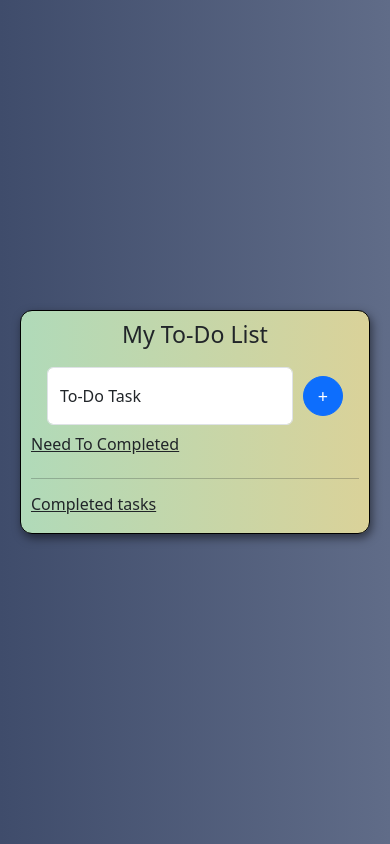
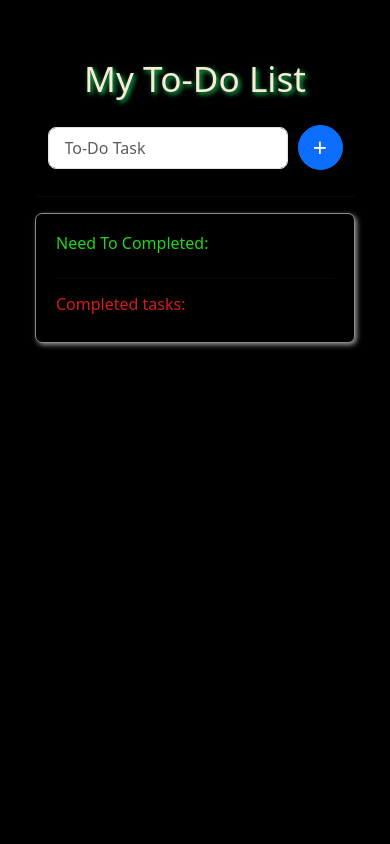
Before and after one commit to sumanthreddy217/To-Do-List, a React (Vite) app: page / in a window 390 px wide. Built offline with nearby package versions, Linux system fonts and the light colour scheme.

Commit message:
Changed UI v-2

```diff
--- a/src/App.css
+++ b/src/App.css
@@ -1,5 +1,6 @@
 .main-body {
-  background: linear-gradient(to right, #3f4c6b, #606c88);
+  /* background: linear-gradient(to right, #3f4c6b, #606c88); */
+  background: black;
   min-height: 100vh;
   padding: 20px;
 }
@@ -7,16 +8,19 @@
 .todo-list-mainDiv {
   width: 100%;
   max-width: 400px;
-  background: linear-gradient(to right, #B0DAB9, #DAD299);
+  /* background: linear-gradient(to right, #B0DAB9, #DAD299); */
+  background: black;
   border-radius: 12px;
   padding: 15px;
-  border: 1px solid black;
-  box-shadow: 2px 4px 10px #00000080;
+  border: 1px solid #ffffffc6;
+  box-shadow: 2px 4px 10px #ffffff80;
   margin: 0 auto;
 }
 
 .todo-list-mainDiv h3 {
   text-align: center;
+  color: antiquewhite;
+  text-shadow: 2px 2px 5px #1bd562;
 }
 
 .todo-task-input-div {
@@ -29,10 +33,11 @@
   height: 45px;
   border-radius: 50%;
   padding: 0;
-  font-size: 20px;
+  font-size: 25px;
 }
 
-.tasks-list {
+
+.tasks-list, .tasks-list-2 {
   width: 100%;
   list-style: none;
   padding: 0;
@@ -40,6 +45,7 @@
   display: flex;
   flex-direction: column;
   gap: 8px;
+  color: white;
 }
 
 .task-buttons {
@@ -47,7 +53,26 @@
   gap: 10px;
 }
 
-@media screen and (max-width: 576px) {
+.cgreen, .cgreen-2 {
+  color: #21d51b;
+}
+
+.cred, .cred-2 {
+  color: #d51b1b;
+}
+
+/* its a class name in taskitem.jsx in span */
+.completed-task {
+  color: #ffffff;
+  text-decoration: line-through;
+  text-decoration-color: #ffffff;
+}
+
+.mobile_response {
+  display: none;
+}
+
+/* @media screen and (max-width: 576px) {
   .todo-list-mainDiv {
     width: 100%;
     padding: 10px;
@@ -62,4 +87,31 @@
   .form-floating input {
     font-size: 14px;
   }
+} */
+
+@media screen and (max-width:400px) {
+  .todo-list-mainDiv{
+    height: 90vh;
+    width: 100%;
+    border: none;
+    box-shadow: none;
+  }
+
+  h3{
+    font-size: 2.2rem;
+    margin-bottom: 1rem;
+  }
+
+  .tasks-list, .cred, .cgreen{
+    display: none;
+  }
+
+  .mobile_response {
+    display: block;
+    padding: 20px;
+    border-radius: 7px;
+    border: 1px solid #ffffff8a;
+    box-shadow: 2px 2px 5px #ffffff92;
+  }
+
 }
--- a/src/App.jsx
+++ b/src/App.jsx
@@ -60,35 +60,17 @@ function App() {
         <h3>My To-Do List</h3>
 
         <div>
-          <div className="todo-task-input-div d-flex align-items-center justify-content-center">
-            <div className="form-floating w-75">
-              <input
-                type="text"
-                className="form-control small-input"
-                id="floatingInput"
-                placeholder="To-Do Task"
-                onChange={(e) => {
-                  handleInput(e);
-                }}
-                value={newTask}
-              />
-              <label htmlFor="floatingInput">To-Do Task</label>
+          <div className="todo-task-input-div d-flex align-items-center justify-content-center mb-2 ">
+            <div className="input-group input-group-lg w-75">
+              <input type="text" className="form-control small-input fs-6" id="floatingInput" placeholder="To-Do Task" onChange={(e) => {handleInput(e);}} value={newTask} />
             </div>
-            <button
-              className="btn btn-primary"
-              id="add-button"
-              onClick={() => {
-                addTask();
-              }}
-            >
-              {" "}
-              +{" "}
+            <button className="btn btn-primary" id="add-button" onClick={() => {addTask();}}>
+              {" "} + {" "}
             </button>
           </div>
-          <h6>
-            {" "}
-            <u>Need To Completed</u>{" "}
-          </h6>
+
+
+          <h6 className="cgreen"> {" "} Need To Completed: {" "} </h6>
           <ul className="tasks-list">
             {myTasks.map((task, index) => (
               <TaskItem
@@ -100,11 +82,10 @@ function App() {
               />
             ))}
           </ul>
+
           <hr />
-          <h6>
-            {" "}
-            <u>Completed tasks</u>{" "}
-          </h6>
+
+          <h6 className="cred"> {" "} Completed tasks: {" "} </h6>
           <ul className="tasks-list">
             {completedTasks.map((task, index) => (
               <TaskItem
@@ -116,6 +97,37 @@ function App() {
               />
             ))}
           </ul>
+
+          <div className="mobile_response">
+            <h6 className="cgreen-2"> {" "} Need To Completed: {" "} </h6>
+          <ul className="tasks-list-2">
+            {myTasks.map((task, index) => (
+              <TaskItem
+                taskName={task}
+                key={index}
+                deleteTask={deleteTask}
+                completeTask={completeTask}
+                isCompleted={false}
+              />
+            ))}
+          </ul>
+
+          <hr />
+
+          <h6 className="cred-2"> {" "} Completed tasks: {" "} </h6>
+          <ul className="tasks-list-2">
+            {completedTasks.map((task, index) => (
+              <TaskItem
+                taskName={task}
+                key={index}
+                deleteTask={deleteTask}
+                completeTask={completeTask}
+                isCompleted={true}
+              />
+            ))}
+          </ul>
+          </div>
+
         </div>
       </div>
     </div>
--- a/src/components/TaskItem.jsx
+++ b/src/components/TaskItem.jsx
@@ -3,7 +3,7 @@ import React from "react";
 function TaskItem({ taskName, deleteTask, completeTask, isCompleted }) {
   return (
     <li className="task d-flex justify-content-between">
-      <span className={isCompleted ? "text-decoration-line-through text-success" : ""}>
+      <span className={isCompleted ? "completed-task" : ""}>
         {taskName}
       </span>
       <div className="task-buttons">
```
